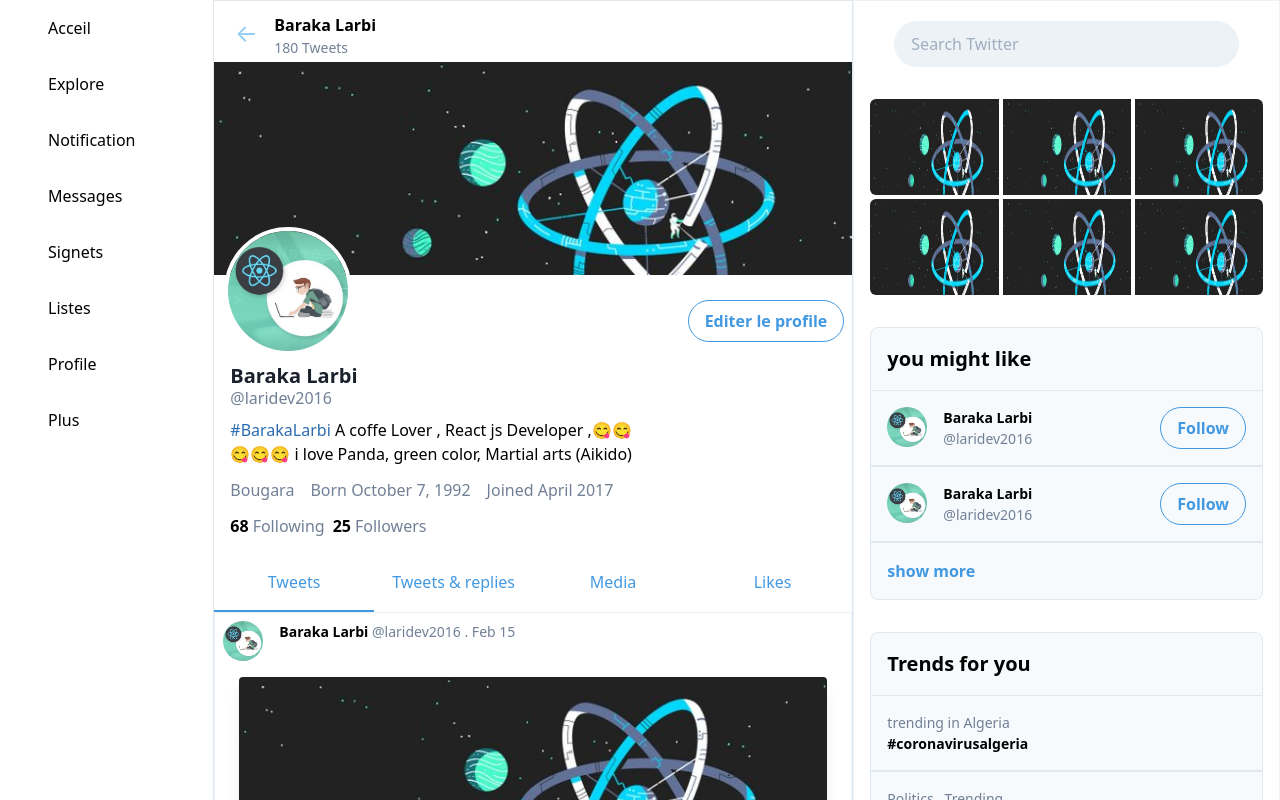
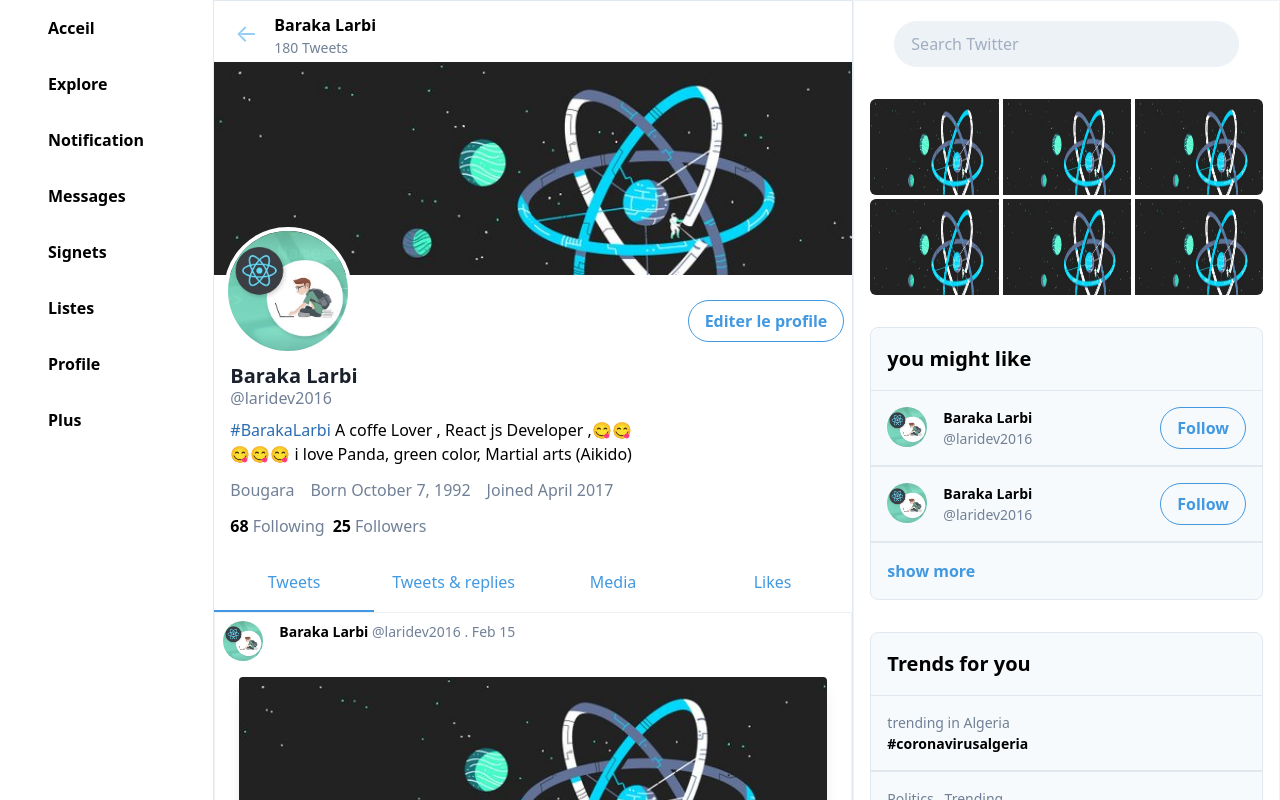
Before and after one commit to larbibaraka/react-twitter, a React (Create React App) app: page / in a window 1280 px wide. Shown: the top 800 px of the page. Built offline with nearby package versions, Linux system fonts and the light colour scheme.

Commit message:
adding some transition

```diff
--- a/src/components/LeftSideBar.jsx
+++ b/src/components/LeftSideBar.jsx
@@ -4,14 +4,14 @@ export default function LeftSideBar() {
     return (
         <div className="w-1/6">
             <ul className="flex flex-col">
-                <li className="m-4"><a className="text-center  border-white rounded-full hover:bg-blue-400  pt-2 pb-2 pr-8 pl-8" href="/">Acceil</a></li>
-                <li className="m-4"><a className="text-center  border-white rounded-full hover:bg-blue-400  pt-2 pb-2 pr-8 pl-8" href="/">Explore</a></li>
-                <li className="m-4"><a className="text-center  border-white rounded-full hover:bg-blue-400  pt-2 pb-2 pr-8 pl-8" href="/">Notification</a></li>
-                <li className="m-4"><a className="text-center  border-white rounded-full hover:bg-blue-400  pt-2 pb-2 pr-8 pl-8" href="/">Messages</a></li>
-                <li className="m-4"><a className="text-center  border-white rounded-full hover:bg-blue-400  pt-2 pb-2 pr-8 pl-8" href="/">Signets</a></li>
-                <li className="m-4"><a className="text-center  border-white rounded-full hover:bg-blue-400  pt-2 pb-2 pr-8 pl-8" href="/">Listes</a></li>
-                <li className="m-4"><a className="text-center  border-white rounded-full hover:bg-blue-400  pt-2 pb-2 pr-8 pl-8" href="/">Profile</a></li>
-                <li className="m-4"><a className="text-center  border-white rounded-full hover:bg-blue-400  pt-2 pb-2 pr-8 pl-8" href="/">Plus</a></li>
+                <li className="m-4"><a className="text-center font-bold transition duration-100 ease-in border-white rounded-full hover:bg-blue-100 hover:text-blue-500 pt-2 pb-2 pr-8 pl-8" href="/">Acceil</a></li>
+                <li className="m-4"><a className="text-center font-bold transition duration-100 ease-in border-white rounded-full hover:bg-blue-100 hover:text-blue-500 pt-2 pb-2 pr-8 pl-8" href="/">Explore</a></li>
+                <li className="m-4"><a className="text-center font-bold transition duration-100 ease-in border-white rounded-full hover:bg-blue-100 hover:text-blue-500 pt-2 pb-2 pr-8 pl-8" href="/">Notification</a></li>
+                <li className="m-4"><a className="text-center font-bold transition duration-100 ease-in border-white rounded-full hover:bg-blue-100 hover:text-blue-500 pt-2 pb-2 pr-8 pl-8" href="/">Messages</a></li>
+                <li className="m-4"><a className="text-center font-bold transition duration-100 ease-in border-white rounded-full hover:bg-blue-100 hover:text-blue-500 pt-2 pb-2 pr-8 pl-8" href="/">Signets</a></li>
+                <li className="m-4"><a className="text-center font-bold transition duration-100 ease-in border-white rounded-full hover:bg-blue-100 hover:text-blue-500 pt-2 pb-2 pr-8 pl-8" href="/">Listes</a></li>
+                <li className="m-4"><a className="text-center font-bold transition duration-100 ease-in border-white rounded-full hover:bg-blue-100 hover:text-blue-500 pt-2 pb-2 pr-8 pl-8" href="/">Profile</a></li>
+                <li className="m-4"><a className="text-center font-bold transition duration-100 ease-in border-white rounded-full hover:bg-blue-100 hover:text-blue-500 pt-2 pb-2 pr-8 pl-8" href="/">Plus</a></li>
             </ul>
         </div>
        )
--- a/src/components/MidSection.jsx
+++ b/src/components/MidSection.jsx
@@ -27,7 +27,7 @@ export default function MidSection() {
         />
       </div>
       <div className="flex justify-end -mt-10 mr-2">
-        <button className="bg-transparent hover:bg-blue-300 text-blue-500 font-semibold hover:text-white rounded-full py-2 px-4 border border-blue-500 hover:border-transparent ">
+        <button className="transition duration-300 ease-in  bg-transparent hover:bg-blue-300 text-blue-500 font-semibold hover:text-white rounded-full py-2 px-4 border border-blue-500 hover:border-transparent ">
           Editer le profile
         </button>
       </div>
@@ -64,16 +64,16 @@ export default function MidSection() {
         </div>
       </div>
       <ul className="navigation flex ">
-        <li className="cursor-pointer w-full hover:bg-blue-200 border-b-2 border-blue-500 p-4 text-center text-blue-500">
+        <li className="transition duration-300 ease-in  cursor-pointer w-full hover:bg-blue-200 border-b-2 border-blue-500 p-4 text-center text-blue-500">
           <a href="/">Tweets</a>
         </li>
-        <li className="cursor-pointer w-full hover:bg-blue-200  p-4 text-center text-blue-500">
+        <li className="transition duration-300 ease-in  cursor-pointer w-full hover:bg-blue-200  p-4 text-center text-blue-500">
           <a href="/">Tweets & replies</a>
         </li>
-        <li className="cursor-pointer w-full hover:bg-blue-200  p-4 text-center text-blue-500">
+        <li className="transition duration-300 ease-in  cursor-pointer w-full hover:bg-blue-200  p-4 text-center text-blue-500">
           <a href="/">Media</a>
         </li>
-        <li className="cursor-pointer w-full hover:bg-blue-200  p-4 text-center text-blue-500">
+        <li className="transition duration-300 ease-in  cursor-pointer w-full hover:bg-blue-200  p-4 text-center text-blue-500">
           <a href="/">Likes</a>
         </li>
       </ul>
--- a/src/components/RightSideBar.jsx
+++ b/src/components/RightSideBar.jsx
@@ -72,7 +72,7 @@ export default function RightSideBar() {
         <h1 className="font-sans font-bold text-xl p-4">you might like</h1>
         <hr />
 
-        <div className="flex justify-between hover:bg-gray-300 p-4 cursor-pointer border-b-2">
+        <div className="flex justify-between hover:bg-gray-300 p-4 cursor-pointer transition duration-200 ease-in border-b-2">
           <div className="flex flex-row">
             <img
               className="w-10 h-10 rounded-full mr-4"
@@ -87,13 +87,13 @@ export default function RightSideBar() {
             </div>
           </div>
           <div>
-            <button className="font-bold bg-transparent hover:bg-blue-300 text-blue-500 font-semibold hover:text-white rounded-full py-2 px-4 border border-blue-500 hover:border-transparent ">
+            <button className="transition duration-300 ease-in  font-bold bg-transparent hover:bg-blue-300 text-blue-500 font-semibold hover:text-white rounded-full py-2 px-4 border border-blue-500 hover:border-transparent ">
               Follow
             </button>
           </div>
         </div>
 
-        <div className="flex justify-between hover:bg-gray-300 p-4 cursor-pointer border-b-2">
+        <div className="flex justify-between hover:bg-gray-300 p-4 cursor-pointer transition duration-200 ease-in border-b-2">
           <div className="flex flex-row">
             <img
               className="w-10 h-10 rounded-full mr-4"
@@ -108,16 +108,17 @@ export default function RightSideBar() {
             </div>
           </div>
           <div>
-            <button className="font-bold bg-transparent hover:bg-blue-300 text-blue-500 font-semibold hover:text-white rounded-full py-2 px-4 border border-blue-500 hover:border-transparent ">
+            <button className="transition duration-300 ease-in font-bold bg-transparent hover:bg-blue-300 text-blue-500 font-semibold hover:text-white rounded-full py-2 px-4 border border-blue-500 hover:border-transparent ">
               Follow
             </button>
           </div>
         </div>
 
         <div className="flex justify-between hover:bg-gray-300 p-4 cursor-pointer">
-          <a href="/" className="font-bold text-blue-500 cursor-pointer ">show more</a>
+          <a href="/" className="font-bold text-blue-500 cursor-pointer ">
+            show more
+          </a>
         </div>
-
       </div>
       {/* trends for you */}
 
@@ -125,9 +126,9 @@ export default function RightSideBar() {
         <h1 className="font-sans font-bold text-xl p-4">Trends for you</h1>
         <hr />
 
-        <div className="flex justify-between hover:bg-gray-200 p-4 cursor-pointer border-b-2">
+        <div className="flex justify-between hover:bg-gray-200 p-4 cursor-pointer transition duration-200 ease-in border-b-2">
           <div className="flex flex-row">
-              <div className="text-sm flex flex-col">
+            <div className="text-sm flex flex-col">
               <span className="text-gray-600">trending in Algeria</span>
               <a className="text-black font-bold hover:underline" href="/">
                 #coronavirusalgeria
@@ -136,22 +137,18 @@ export default function RightSideBar() {
           </div>
         </div>
 
-        <div className="flex justify-between hover:bg-gray-200 p-4 cursor-pointer border-b-2">
+        <div className="flex justify-between hover:bg-gray-200 p-4 cursor-pointer transition duration-200 ease-in">
           <div className="flex flex-row">
-              <div className="text-sm flex flex-col">
+            <div className="text-sm flex flex-col">
               <span className="text-gray-600">Politics . Trending</span>
               <a className="text-black font-bold hover:underline" href="/">
                 Chine
               </a>
               <span className="text-gray-600">52.2K Tweets</span>
-
             </div>
           </div>
         </div>
-
       </div>
-
-
     </div>
   );
 }
```
